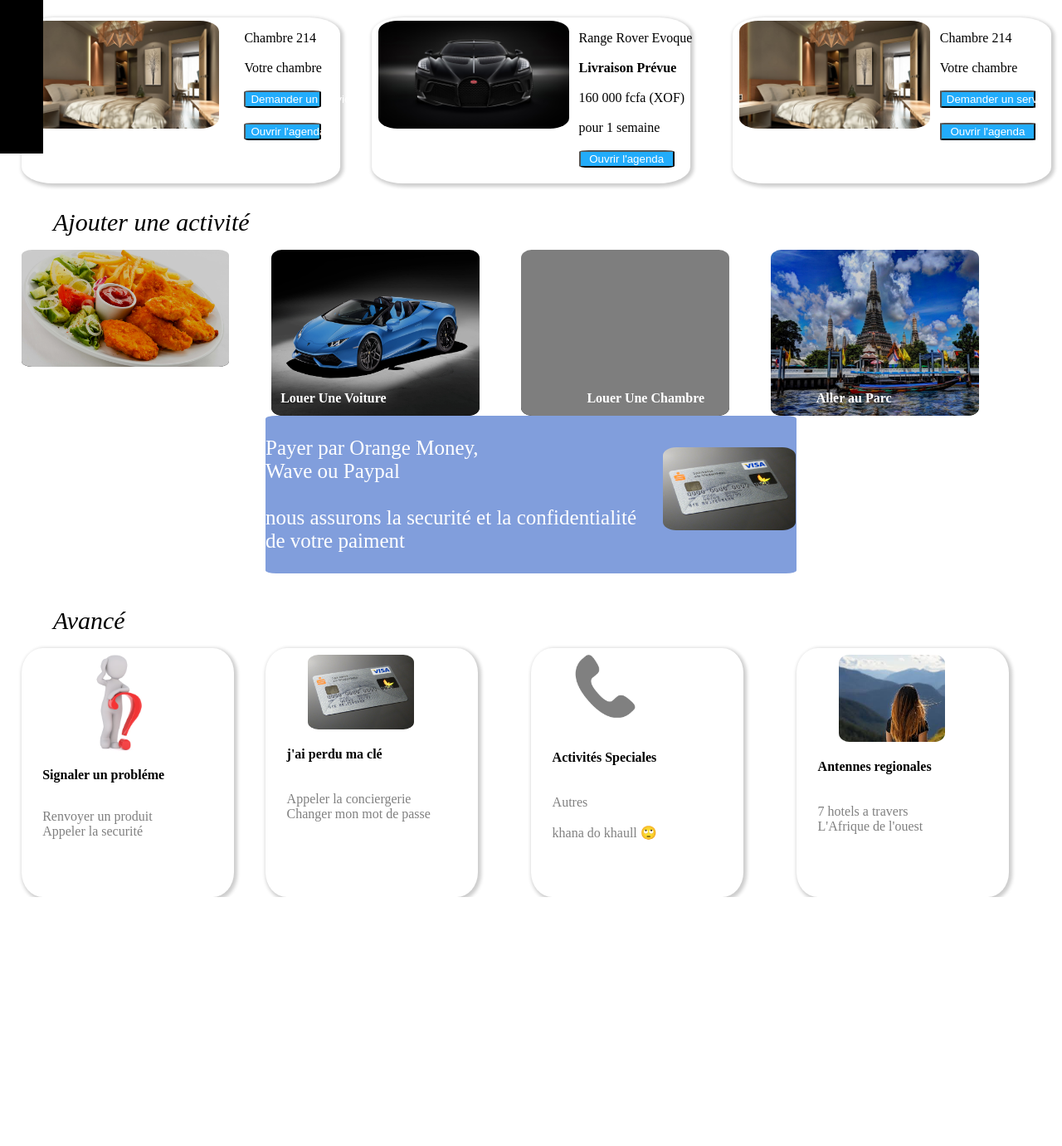
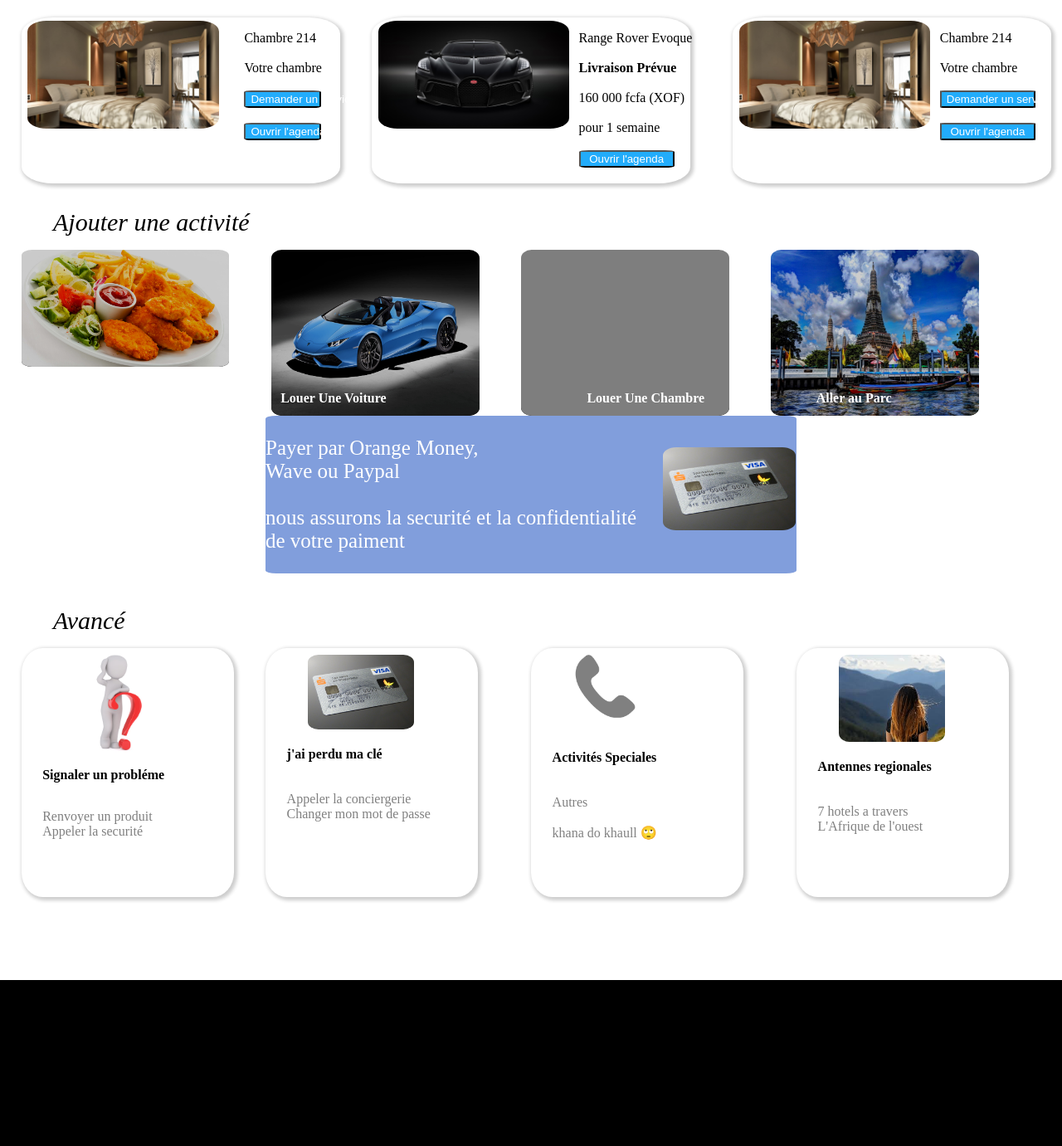
Before and after one commit to Gashu99/projet_reservation, a Django app: page /dall_diamm/ in a window 1280 px wide; the page is wider, and only the part inside the window is pictured. Shown: the part 819-2200 px from the top of that part at 83% size. Before the commit the page ends 1900 px from the top of that part, so only its background shows below. Run offline with Django 4.2, Linux system fonts and the light colour scheme; grey boxes are pictures that could not be loaded.

Commit message:
projet a jour

```diff
--- a/Gestion_reservation/dall_diamm/static/dall_diamm/css/styleindex.css
+++ b/Gestion_reservation/dall_diamm/static/dall_diamm/css/styleindex.css
@@ -2,6 +2,7 @@
     margin: auto;
     width: auto;
     height: auto;
+    overflow-x: hidden;
 }
 
 .back {
@@ -96,7 +97,7 @@
     top: 65%;
     text-align: center;
     white-space: nowrap;
-    overflow-x: hidden;
+    overflow-x: auto;
     gap: 10px;
     background-image: linear-gradient(to top,white, transparent);
 }
@@ -440,7 +441,8 @@
 
 .footer{
     position: absolute;
-
+    top: 250%;
+    width: 100%;
     height: 200px;
     background-color: black;
 }
```
